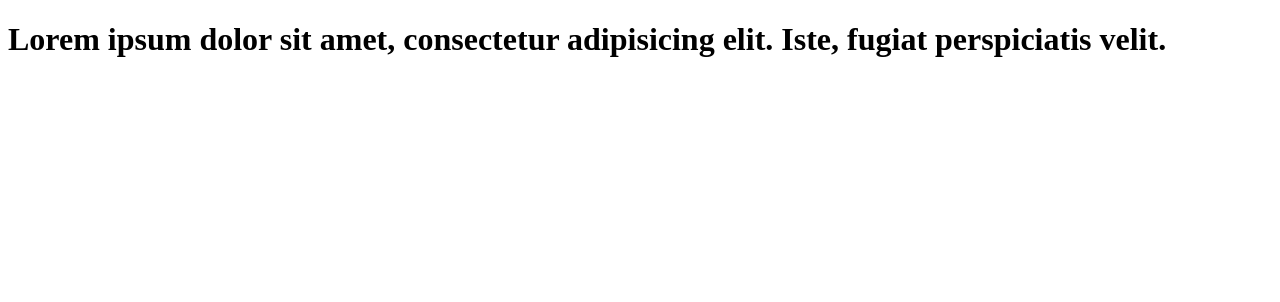
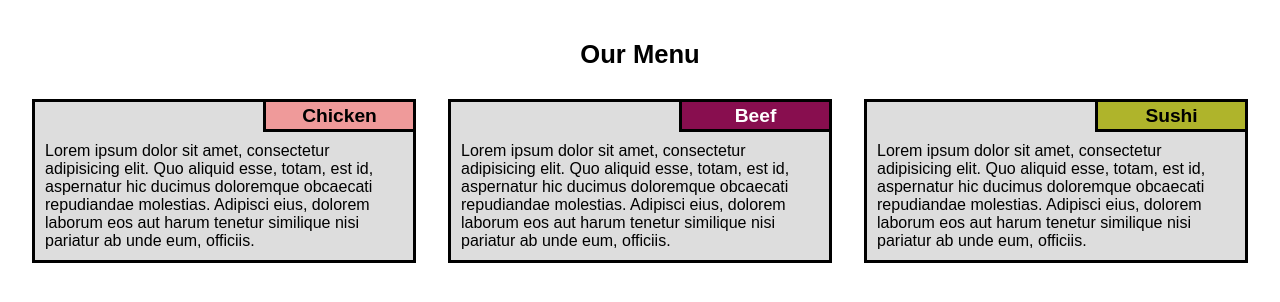
Before and after one commit to vallbs/coursera, a plain HTML site: page module_2/index.html in a window 1280 px wide. Drawn offline with Linux system fonts and the light colour scheme.

Commit message:
work commit

```diff
--- a/module_2/index.html
+++ b/module_2/index.html
@@ -6,5 +6,28 @@
 	<link rel="stylesheet" href="styles.css">
 </head>
 <body>
-	<h1>Lorem ipsum dolor sit amet, consectetur adipisicing elit. Iste, fugiat perspiciatis velit.</h1>
+	<div class="menu">
+		<span><h1>Our Menu</h1></span>
+	</div>
+	<div class="container">
+		<div class="menu-item col-lg-4 col-md-6">
+			<div id="chicken" class="menu-item__label"><h2>Chicken</h2></div>
+			<div class="menu-item__desc">
+				<span>Lorem ipsum dolor sit amet, consectetur adipisicing elit. Quo aliquid esse, totam, est id, aspernatur hic ducimus doloremque obcaecati repudiandae molestias. Adipisci eius, dolorem laborum eos aut harum tenetur similique nisi pariatur ab unde eum, officiis.</span>
+			</div>
+		</div>
+		<div class="menu-item col-lg-4 col-md-6">
+			<div id="beef" class="menu-item__label"><h2>Beef</h2></div>
+			<div class="menu-item__desc">
+				<span>Lorem ipsum dolor sit amet, consectetur adipisicing elit. Quo aliquid esse, totam, est id, aspernatur hic ducimus doloremque obcaecati repudiandae molestias. Adipisci eius, dolorem laborum eos aut harum tenetur similique nisi pariatur ab unde eum, officiis.</span>
+			</div>
+		</div>
+		<div class="menu-item col-lg-4 col-md-12 col-xs-12">
+			<div id="sushi" class="menu-item__label"><h2>Sushi</h2></div>
+			<div class="menu-item__desc">
+				<span>Lorem ipsum dolor sit amet, consectetur adipisicing elit. Quo aliquid esse, totam, est id, aspernatur hic ducimus doloremque obcaecati repudiandae molestias. Adipisci eius, dolorem laborum eos aut harum tenetur similique nisi pariatur ab unde eum, officiis.</span>
+			</div>
+		</div>
+	</div>
+
 </body>
--- a/module_2/styles.css
+++ b/module_2/styles.css
@@ -1,11 +1,91 @@
 *{
 	box-sizing: border-box;
+	padding: 0;
+	margin: 0;
+}
+
+body{
+	font-family: Arial, Helvetica, sans-serif;
+}
+
+h1{
+	font-size: 1.6rem;
+	font-weight: 600;
+}
+
+h2{
+	font-size: 1.2rem;
+	font-weight: 600;
+}
+
+.menu{
+
+	width: 200px;
+	margin-right: auto;
+	margin-left: auto;
+	margin-top: 40px;
+	text-align: center;
+}
+
+.container{
+	width: 100%;
+}
+
+.menu-item{
+	margin-top: 30px;
+	float: left;
+	background-color: #ddd;
+	border: 3px solid #000;
+}
+
+.menu-item__label{
+	text-align: center;
+	width: 150px;
+	height: 30px;
+	float: right;
+	border-left: 3px solid #000;
+	border-bottom: 3px solid #000;
+	line-height: 27px;
+}
+
+.menu-item__desc{
+	clear: right;
+	padding: 10px;
+}
+
+#chicken{
+	background-color: #EF9A9A;
+}
+
+#beef{
+	color: #fff;
+	background-color: #880E4F;
+}
+
+#sushi{
+	background-color: #AFB42B;
 }
 
 /*------------------------
-Phone media query
+Desktop media query
 ------------------------*/
-@media (max-width: 767px){
+@media (min-width: 992px){
+	.col-lg-4{
+		width: 30%;
+	}
+
+	.menu-item{
+		margin-left: 1.25%;
+		margin-right: 1.25%;
+	}
+
+	.menu-item:first-child{
+		margin-left: 2.5%;
+	}
+
+	.menu-item:last-child{
+		margin-right: 2.5%;
+	}
 
 }
 
@@ -13,12 +93,37 @@ Phone media query
 Tablet media query
 ------------------------*/
 @media (min-width: 768px) and (max-width: 991px){
+	.col-md-6{
+		width: 45%;
+	}
 
+	.menu-item:nth-child(1){
+		margin-left: 3.33%;
+		margin-right: 1.66%;
+	}
+
+	.menu-item:nth-child(2){
+		margin-left: 1.66%;
+		margin-right: 3.33%;
+	}
+
+	.menu-item:nth-child(3){
+		margin-left: 3.33%;
+		margin-right: 3.33%;
+	}
 }
 
 /*------------------------
-Desktop media query
+Phone media query
 ------------------------*/
-@media (min-width: 992px){
+@media (max-width: 767px){
+	.col-xs-12
+	{
+		width: 90%;
+	}
 
+	.menu-item{
+		margin-left: 5%;
+		margin-right: 5%;
+	}
 }
```
